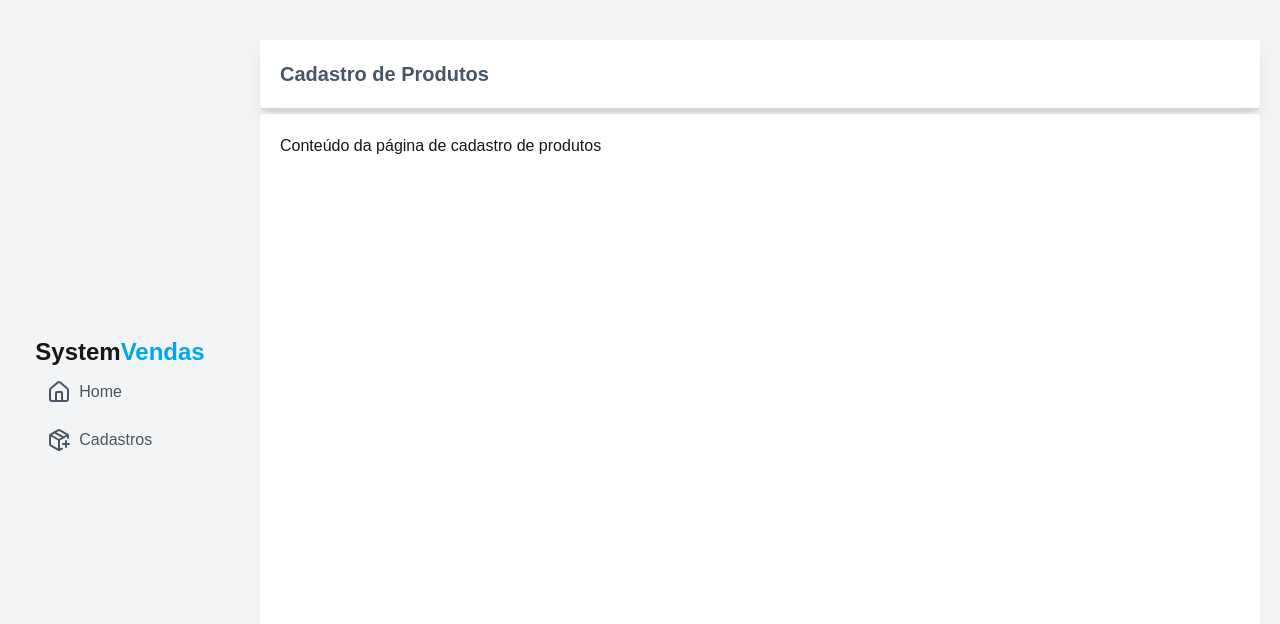
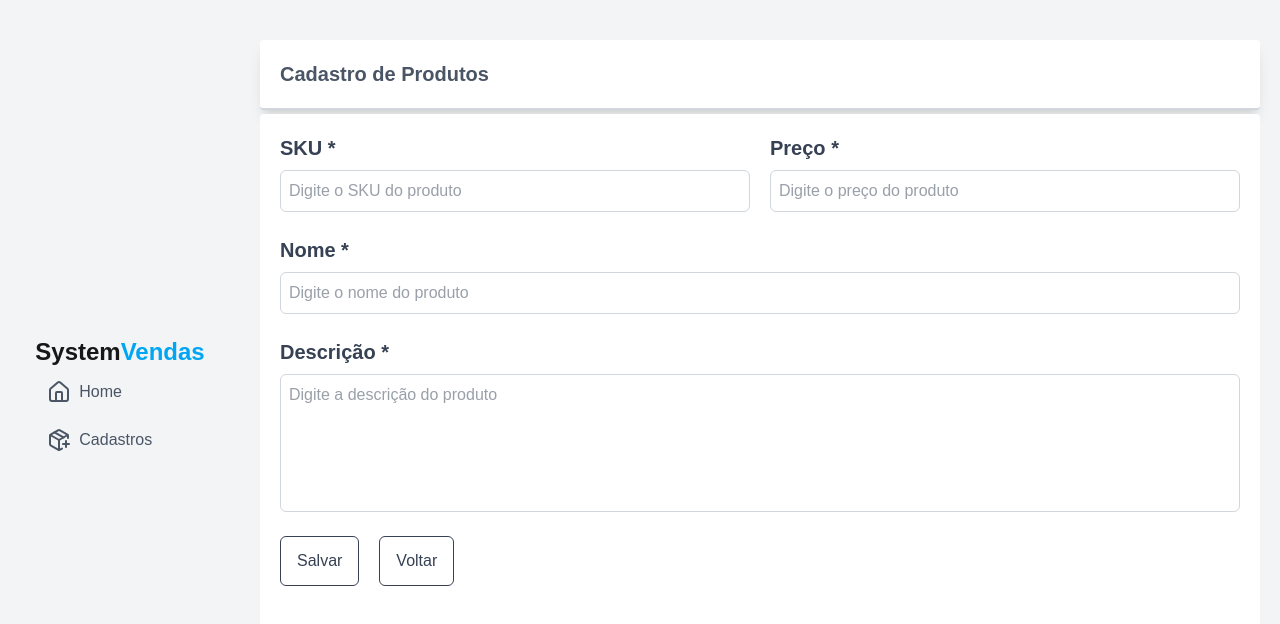
Before and after one commit to AndreyMendonca/CursoSistemaDeVendas, a Next.js app in the folder front-curso/: page /produtos/cadastro in a window 1280 px wide. Shown: the top 624 px of the page. Built offline with nearby package versions, Linux system fonts and the light colour scheme.

Commit message:
Tela de cadastro de produtos

```diff
--- a/front-curso/src/app/produtos/cadastro/page.tsx
+++ b/front-curso/src/app/produtos/cadastro/page.tsx
@@ -4,7 +4,52 @@ import { Layout } from "@/components/layout/layout";
 const Page = () => {
     return (
         <Layout titulo="Cadastro de Produtos">
-            <p>Conteúdo da página de cadastro de produtos</p>
+            <div className="flex flex-col gap-6 text-gray-700">
+                <div className="grid grid-cols-2 gap-5">
+                    <div className="flex flex-col gap-2">
+                        <label htmlFor="sku" className="text-xl font-semibold">SKU *</label>
+                        <input
+                            type="text"
+                            id="sku"
+                            className="border border-gray-300 p-2 rounded-md"
+                            placeholder="Digite o SKU do produto"
+                        />
+                    </div>
+                    <div className="flex flex-col gap-2">
+                        <label htmlFor="preco" className="text-xl font-semibold">Preço *</label>
+                        <input
+                            type="text"
+                            id="preco"
+                            className="border border-gray-300 p-2 rounded-md"
+                            placeholder="Digite o preço do produto"
+                        />
+                    </div>
+                </div>
+
+                <div className="flex flex-col gap-2">
+                    <label htmlFor="nome" className="text-xl font-semibold">Nome *</label>
+                    <input
+                        type="text"
+                        id="nome"
+                        className="border border-gray-300 p-2 rounded-md"
+                        placeholder="Digite o nome do produto"
+                    />
+                </div>
+
+                <div className="flex flex-col gap-2">
+                    <label htmlFor="descricao" className="text-xl font-semibold">Descrição *</label>
+                    <textarea
+                        rows={5}
+                        id="descricao"
+                        className="border border-gray-300 p-2 rounded-md resize-none"
+                        placeholder="Digite a descrição do produto"
+                    />
+                </div>
+                <div className="flex gap-5">
+                    <button className="py-3 px-4 border rounded-md cursor-pointer">Salvar</button>
+                    <button className="py-3 px-4 border rounded-md cursor-pointer">Voltar</button>
+                </div>
+            </div>
         </Layout>
     )
 }
```
